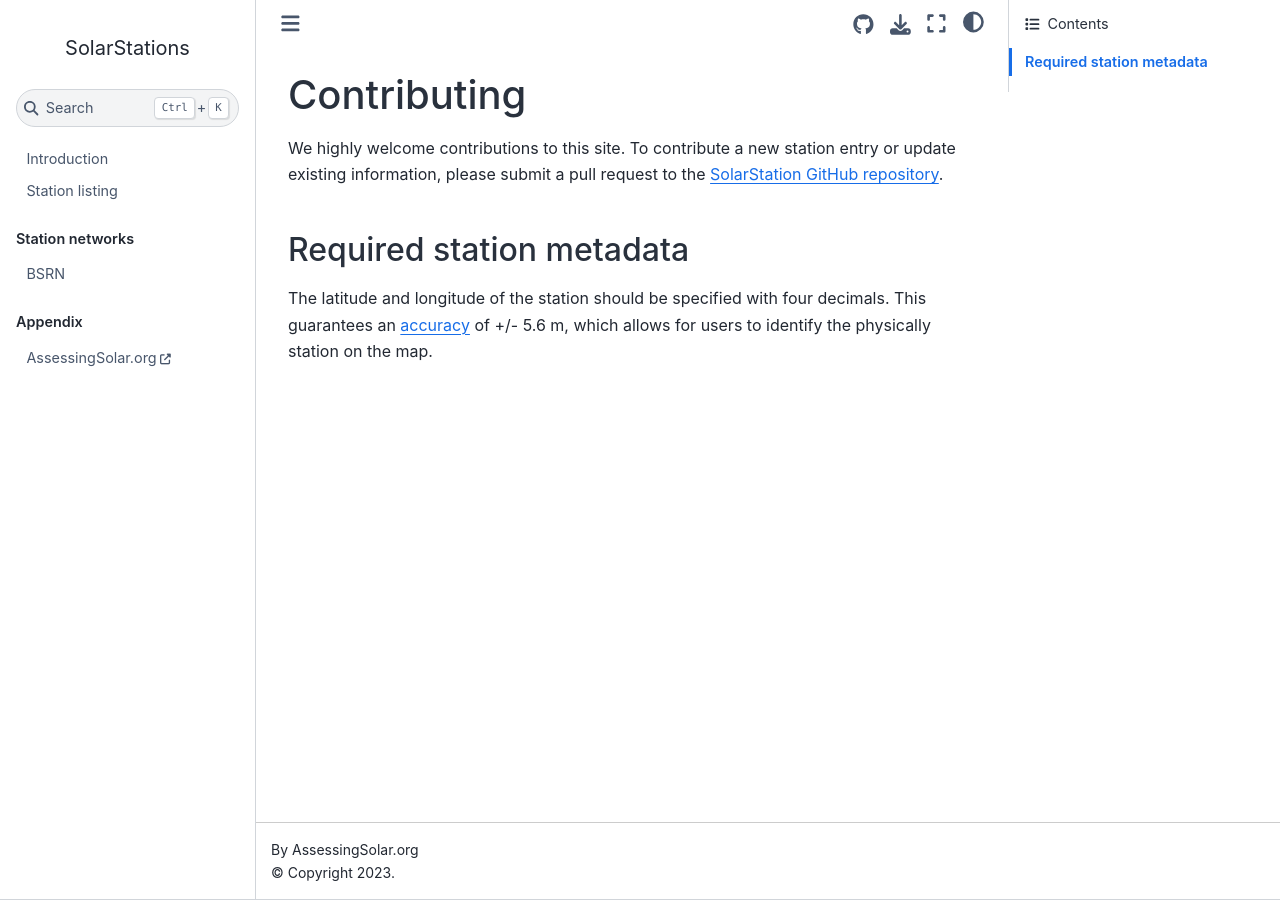
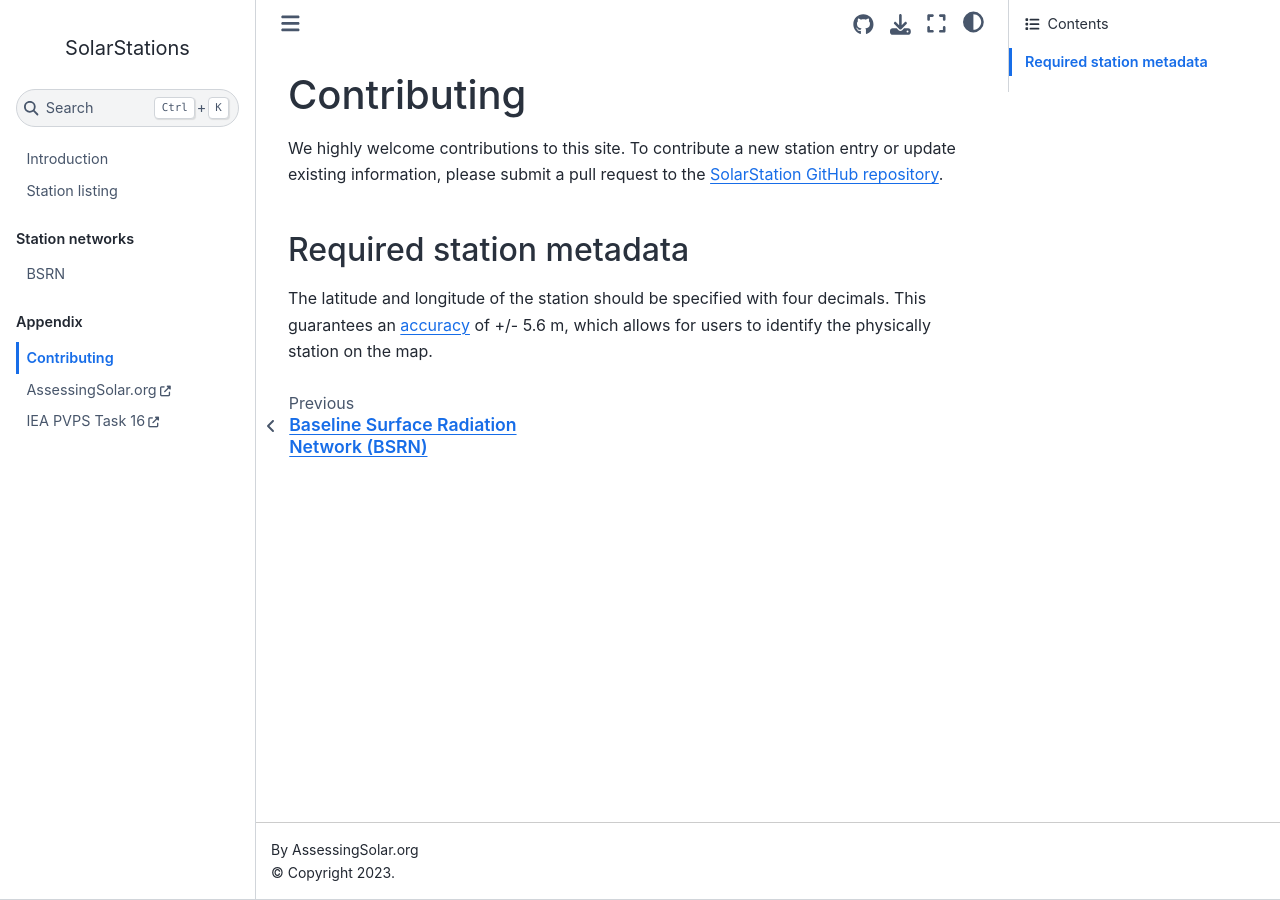
Before and after one commit to AssessingSolar/solarstations, a Jupyter Book: the page built from contributing.md, in a window 1280 px wide. Built offline with Jupyter Book 1.0.4 settings and Sphinx 7.4.7 and the Sphinx Book theme 1.1.4, drawn with Linux system fonts in a browser that asks for light colours; pages that are not in the unit, such as notebooks, are missing from menus.

Commit message:
Update _toc.yml

```diff
--- a/_toc.yml
+++ b/_toc.yml
@@ -15,7 +15,10 @@ parts:
 
   - caption: Appendix
     chapters:
-    - file: Contributing
+    - file: contributing
     - title: AssessingSolar.org
       url: https://assessingsolar.org
       external: true
+    - title: IEA PVPS Task 16
+      url: https://iea-pvps.org/research-tasks/solar-resource-for-high-penetration-and-large-scale-applications/
+      external: true
```
